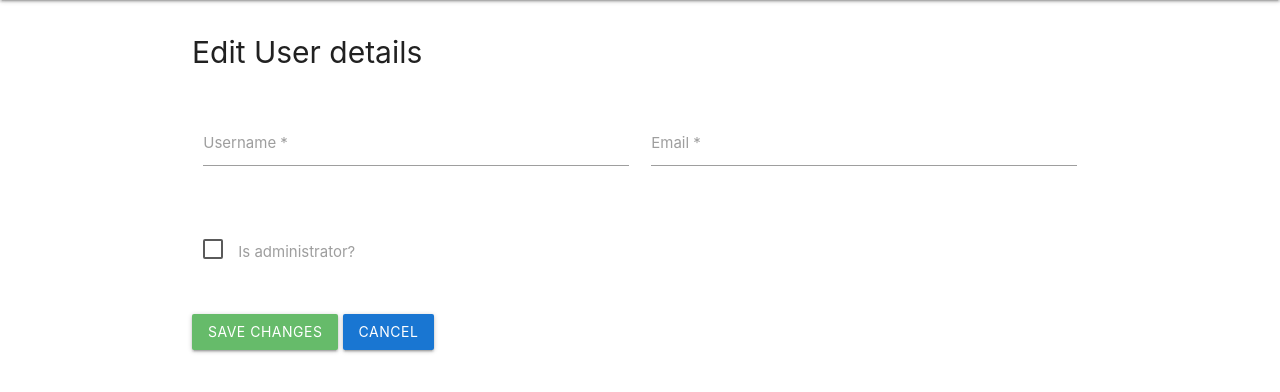
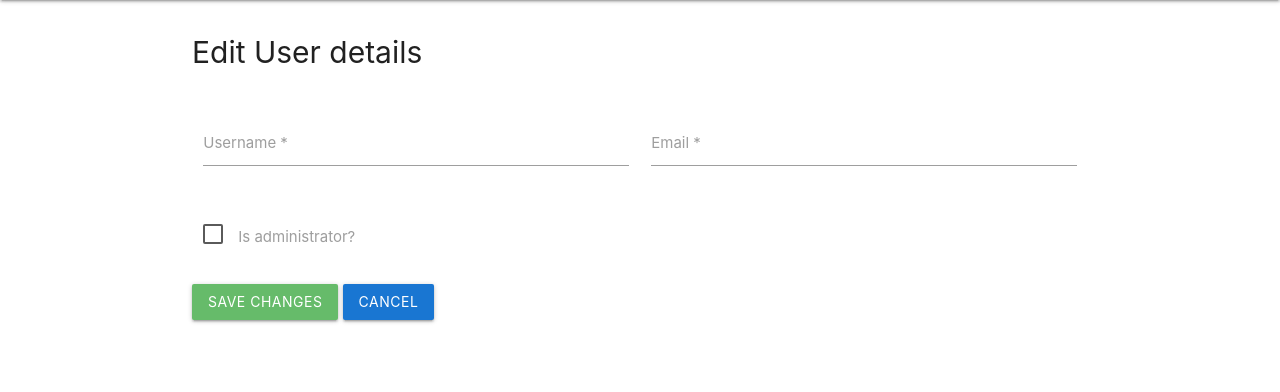
Before and after one commit to hckmd/finish-it-edpf-5023, a Flask app: template app/admin/templates/edit_user.html in a window 1280 px wide. Shown: the part 64-456 px from the top of the page. Run offline with Flask 2, Linux system fonts and the light colour scheme; the template is opened without the code that fills it: values that come from a table or form of the project are taken from there, others are empty.

Commit message:
Minor change to edit_user view styling

```diff
--- a/app/admin/templates/edit_user.html
+++ b/app/admin/templates/edit_user.html
@@ -17,7 +17,7 @@
                 </div>
             </div>
             <div class="row">
-                <div class="input-field col s12">
+                <div class="col s12">
                     <p>
                         <label>
                             {{ form.is_administrator(class="filled-in") | safe}}
```
